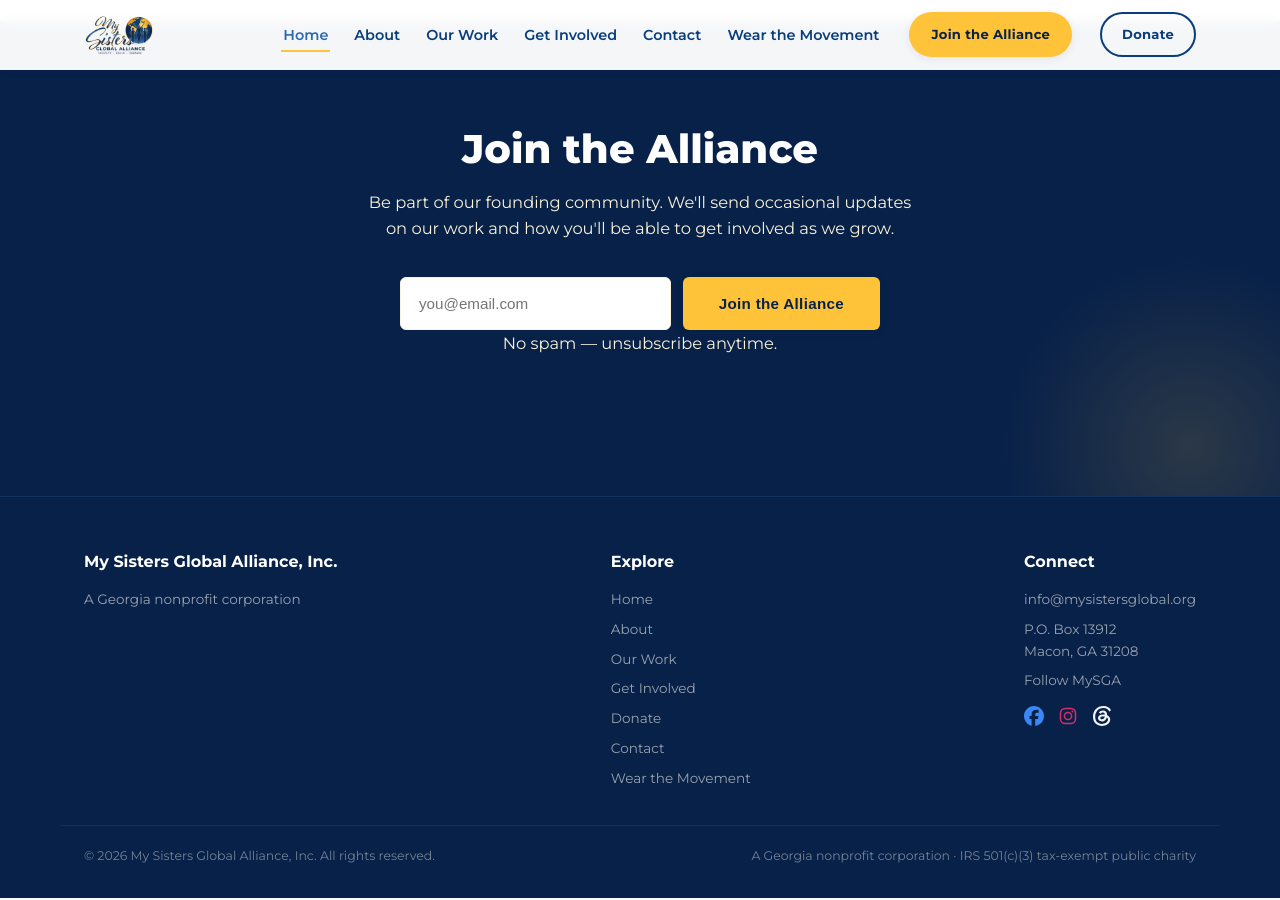
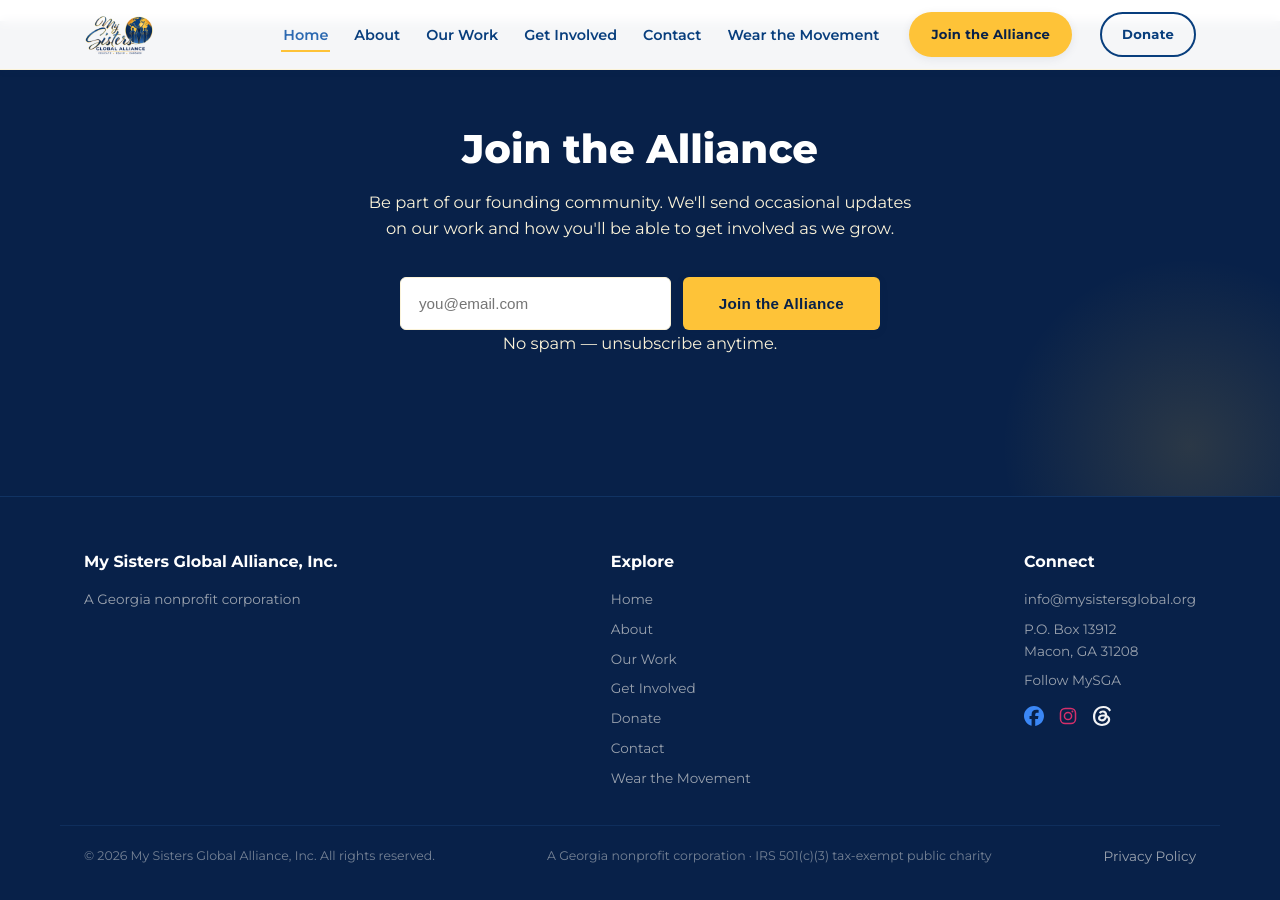
Before and after one commit to mysistersglobal/msga-landing-page, a Jekyll site: the page built from index.html, in a window 1280 px wide and 900 px high, scrolled down 3875 px. Built offline with Jekyll 4.4.1, drawn with Linux system fonts in a browser that asks for light colours; some web fonts are replaced.

Commit message:
Add Privacy Policy link to footer
Added a Privacy Policy link to the footer.

```diff
--- a/_includes/footer.html
+++ b/_includes/footer.html
@@ -35,5 +35,6 @@
 <div class="footer-bottom">
 <span>&copy; {{ 'now' | date: "%Y" }} My Sisters Global Alliance, Inc. All rights reserved.</span>
 <span>A Georgia nonprofit corporation &middot; IRS 501(c)(3) tax-exempt public charity</span>
+<span><a href="{{ '/privacy/' | relative_url }}">Privacy Policy</a></span>
 </div>
 </footer>
```
Lines whose indentation alone changed are shown as unchanged.
